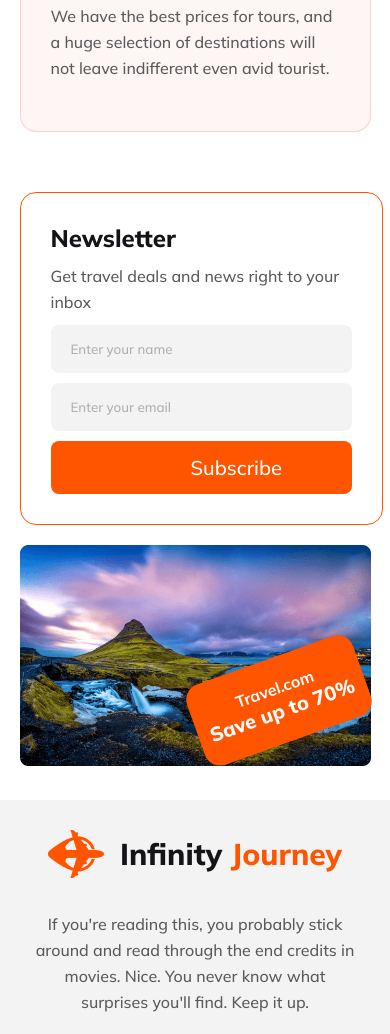
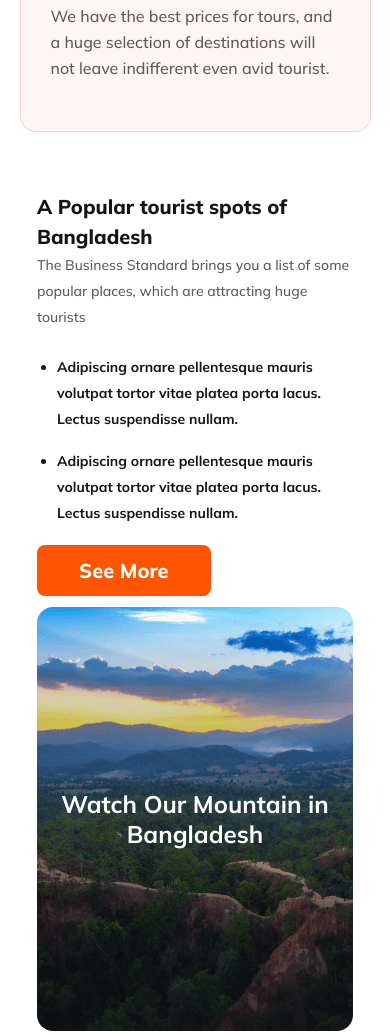
Before and after one commit to saiful0md/hero-travel-a2, a plain HTML site: page index.html in a window 390 px wide. Shown: the part 5457-6491 px from the top of the page. Drawn offline with Linux system fonts and the light colour scheme.

Commit message:
added simple perfect section

```diff
--- a/index.html
+++ b/index.html
@@ -115,6 +115,21 @@
             </div>
           </div>
       </section>
+      <!-- A Simple Perfect start -->
+      <section class="simple-perfect-section">
+        <div class="simple-perfect-containaer">
+          <div class="simple-perfect-content">
+            <h2>A Popular tourist spots of Bangladesh</h2>
+            <p>The Business Standard brings you a list of some popular places, which are attracting huge tourists</p>
+            <ul>
+              <li>Adipiscing ornare pellentesque mauris volutpat tortor vitae platea porta lacus. Lectus suspendisse nullam.</li>
+              <li>Adipiscing ornare pellentesque mauris volutpat tortor vitae platea porta lacus. Lectus suspendisse nullam.</li>
+            </ul>
+            <a href="#">See More</a>
+          </div>
+          <div class="simple-perfect-media-section">Watch Our Mountain in Bangladesh</div>
+        </div>
+      </section>
       <!-- Newsletter section -->
       <section class="newsletter">
         <div class="newsletter-container">
--- a/styles/responsive.css
+++ b/styles/responsive.css
@@ -111,7 +111,9 @@
     justify-content: space-around;
     gap: 10px;
   }
-
+  .newsletter-inbox input[type="button"] {
+    padding: 14px 100px 14px 100px;
+}
   .newsletter-banner-save-up h5 {
     font-size: 16px;
   }
@@ -130,17 +132,25 @@
     font-size: 0.875rem;
     margin-top: 16px;
   }
+  .simple-perfect-containaer {
+    flex-direction: column;
+    gap: 24px;
+  }
+  .simple-perfect-content {
+    width: 90%;
 }
-/* medium device */
-@media screen and (min-width: 576px) and (max-width: 992px) {
-  .select-container form {
-    display: flex;
-    padding: 16px;
-    flex-direction: column;
-    gap: 16px;
-  }
-  .popular-tours-container-wraper,
-  .nav-container {
-    flex-direction: column;
-  }
+.simple-perfect-media-section{
+width: 90%;
 }
+.simple-perfect-content h2 {
+  font-size: 20px;
+  line-height: 30px;
+}
+.simple-perfect-content p {
+  font-size: 14px;
+}
+.simple-perfect-content ul li{
+  font-size: 14px;
+  margin-bottom: 16px;
+}
+}
--- a/styles/style.css
+++ b/styles/style.css
@@ -327,56 +327,120 @@ a {
   width: 70%;
   margin: 0 auto;
 }
-.why-choose-content h2{
+.why-choose-content h2 {
   color: #131318;
   text-align: center;
   font-size: 2.5rem;
   font-weight: 800;
 }
-.why-choose-content p{
-  color: rgba(19, 19, 24, 0.70);
+.why-choose-content p {
+  color: rgba(19, 19, 24, 0.7);
   text-align: center;
   line-height: 26px;
 }
-.why-choose-card-container{
+.why-choose-card-container {
   display: grid;
-  grid-template-columns:repeat(4,1fr) ;
+  grid-template-columns: repeat(4, 1fr);
   gap: 24px;
   margin-top: 30px;
 }
-.why-choose-card-container .why-choose-card{
+.why-choose-card-container .why-choose-card {
   border-radius: 16px;
   padding: 30px;
 }
-.why-choose-card-container .why-choose-card h4{
+.why-choose-card-container .why-choose-card h4 {
   color: #131318;
   font-size: 1.5rem;
   font-weight: 800;
   margin: 20px 0px;
 }
-.why-choose-card-container .why-choose-card p{
-  color: #5A5A5D;
+.why-choose-card-container .why-choose-card p {
+  color: #5a5a5d;
   line-height: 26px;
   margin-bottom: 20px;
 }
-.why-choose-card-container .card-1{
+.why-choose-card-container .card-1 {
   grid-column: 1 / span 2;
-  border: 1px solid rgba(251, 181, 99, 0.20);
+  border: 1px solid rgba(251, 181, 99, 0.2);
   background: rgba(251, 181, 99, 0.05);
 }
-.why-choose-card-container .card-2{
+.why-choose-card-container .card-2 {
   grid-column: 3 / span 2;
   border-radius: 16px;
-  border: 1px solid rgba(41, 206, 246, 0.20);
+  border: 1px solid rgba(41, 206, 246, 0.2);
   background: rgba(41, 206, 246, 0.05);
 }
-.why-choose-card-container .card-3{
+.why-choose-card-container .card-3 {
   grid-column: 2 / span 2;
   border-radius: 16px;
-  border: 1px solid rgba(233, 68, 68, 0.20);
+  border: 1px solid rgba(233, 68, 68, 0.2);
   background: rgba(233, 68, 68, 0.05);
 }
+/* A Simple Perfect styles */
+.simple-perfect-section {
+  padding: 1.875rem 1rem;
+  max-width: 1440px;
+  width: 90%;
+  margin: 0 auto;
+}
+.simple-perfect-containaer {
+  display: flex;
+  justify-content: space-between;
+  align-items: center;
+}
+.simple-perfect-content {
+  width: 45%;
+}
+.simple-perfect-content h2 {
+  color: #131318;
+  font-size: 40px;
+  font-weight: 800;
+  line-height: 60px;
+}
+.simple-perfect-content p {
+  color: #5A5A5D;
+  font-family: Mulish;
+  font-size: 16px;
+  font-style: normal;
+  font-weight: 400;
+  line-height: 26px; /* 162.5% */
+}
+.simple-perfect-content ul {
+padding-left: 20px;
+margin: 24px 0px 32px 0px;
+}
+.simple-perfect-content ul li{
+  color: #131318;
+  font-size: 16px;
+  font-weight: 700;
+  line-height: 26px;
+  margin-bottom: 16px;
+}
+.simple-perfect-content a{
+  color: #FFF;
+  text-align: center;
+  font-size: 20px;
+  font-weight: 800;
+  border-radius: 8px;
+  background: #FF5400;
+  padding: 13px 42px;
+}
 
+.simple-perfect-media-section{
+  background: url("../images/Group\ 40089.png");
+  background-position: center;
+  background-size: cover;
+  background-repeat: no-repeat;
+  width: 45%;
+  height: 424px;
+  display: flex;
+  justify-content: center;
+  align-items: center;
+  color: #fff;border-radius: 16px;
+  font-size: 1.5rem;
+  font-weight: 700;
+  text-align: center;
+}
 
 /* Newsletter section styles */
 .newsletter {
@@ -427,6 +491,7 @@ a {
   padding: 14px 140px 14px 140px;
   border: 0;
   color: #fff;
+  cursor: pointer;
 }
 
 .newsletter-banner {
@@ -436,8 +501,8 @@ a {
   height: 100%;
   width: 100%;
 }
-.newsletter-banner-container{
-position: relative;
+.newsletter-banner-container {
+  position: relative;
 }
 .newsletter-banner-save-up {
   border-radius: 16px;
```
